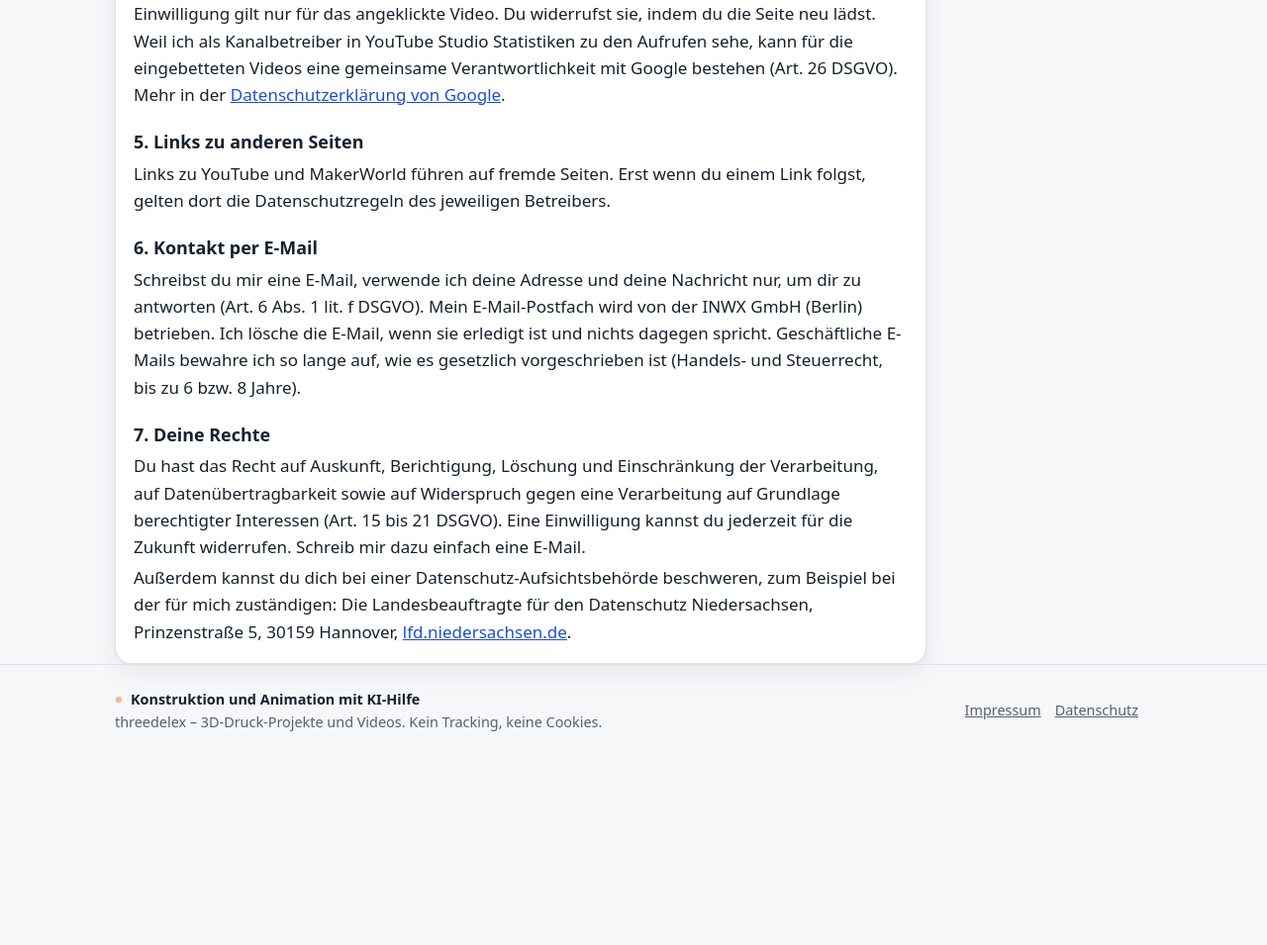
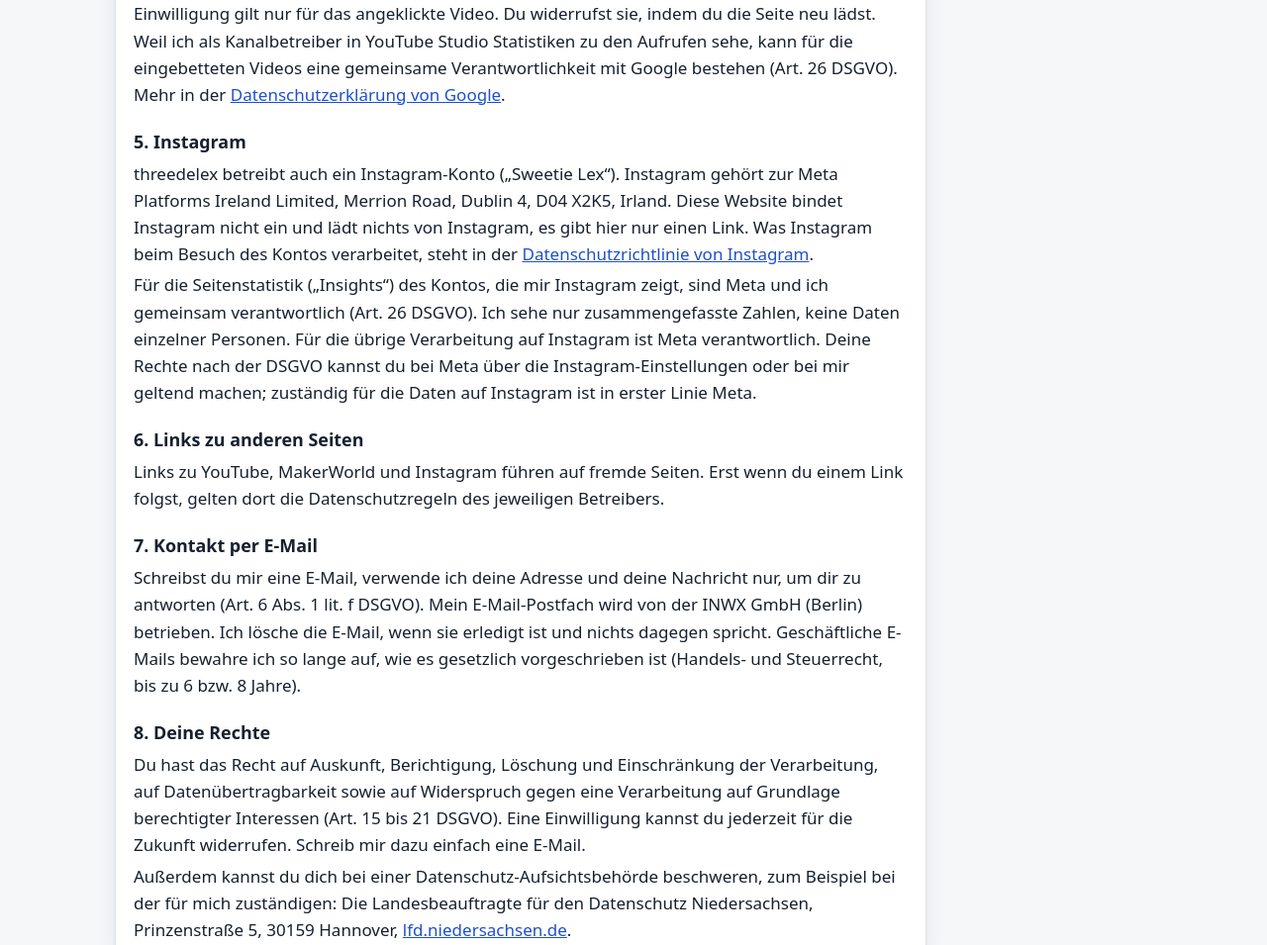
Before and after one commit to thelichtler-cloud/threedelex-web, a plain HTML site: page datenschutz/index.html in a window 1280 px wide. Shown: the part 1540-2495 px from the top of the page at 99% size. Before the commit the page ends 2311 px from the top, so only its background shows below. Drawn offline with Linux system fonts and the light colour scheme.

Commit message:
Impressum und Datenschutz: Instagram (Sweetie Lex) ergänzt, Hobbydrucke ersetzt
Co-Authored-By: Claude Opus 5.5 <noreply@anthropic.com>

```diff
--- a/datenschutz/index.html
+++ b/datenschutz/index.html
@@ -59,15 +59,23 @@
   kann für die eingebetteten Videos eine gemeinsame Verantwortlichkeit mit Google bestehen (Art. 26 DSGVO).
   Mehr in der <a href="https://policies.google.com/privacy?hl=de" rel="noopener">Datenschutzerklärung von Google</a>.</p>
 
-  <h3>5. Links zu anderen Seiten</h3>
-  <p>Links zu YouTube und MakerWorld führen auf fremde Seiten. Erst wenn du einem Link folgst, gelten dort die Datenschutzregeln des jeweiligen Betreibers.</p>
+  <h3 id="instagram">5. Instagram</h3>
+  <p>threedelex betreibt auch ein Instagram-Konto („Sweetie Lex“). Instagram gehört zur Meta Platforms Ireland Limited, Merrion Road, Dublin 4, D04 X2K5, Irland.
+  Diese Website bindet Instagram nicht ein und lädt nichts von Instagram, es gibt hier nur einen Link. Was Instagram beim Besuch des Kontos verarbeitet,
+  steht in der <a href="https://privacycenter.instagram.com/policy" rel="noopener">Datenschutzrichtlinie von Instagram</a>.</p>
+  <p>Für die Seitenstatistik („Insights“) des Kontos, die mir Instagram zeigt, sind Meta und ich gemeinsam verantwortlich (Art. 26 DSGVO).
+  Ich sehe nur zusammengefasste Zahlen, keine Daten einzelner Personen. Für die übrige Verarbeitung auf Instagram ist Meta verantwortlich.
+  Deine Rechte nach der DSGVO kannst du bei Meta über die Instagram-Einstellungen oder bei mir geltend machen; zuständig für die Daten auf Instagram ist in erster Linie Meta.</p>
 
-  <h3>6. Kontakt per E-Mail</h3>
+  <h3>6. Links zu anderen Seiten</h3>
+  <p>Links zu YouTube, MakerWorld und Instagram führen auf fremde Seiten. Erst wenn du einem Link folgst, gelten dort die Datenschutzregeln des jeweiligen Betreibers.</p>
+
+  <h3>7. Kontakt per E-Mail</h3>
   <p>Schreibst du mir eine E-Mail, verwende ich deine Adresse und deine Nachricht nur, um dir zu antworten (Art. 6 Abs. 1 lit. f DSGVO). Mein E-Mail-Postfach wird von der
   INWX GmbH (Berlin) betrieben. Ich lösche die E-Mail, wenn sie erledigt ist und nichts dagegen spricht. Geschäftliche E-Mails bewahre ich so lange auf, wie es gesetzlich
   vorgeschrieben ist (Handels- und Steuerrecht, bis zu 6 bzw. 8 Jahre).</p>
 
-  <h3>7. Deine Rechte</h3>
+  <h3>8. Deine Rechte</h3>
   <p>Du hast das Recht auf Auskunft, Berichtigung, Löschung und Einschränkung der Verarbeitung, auf Datenübertragbarkeit sowie auf Widerspruch gegen eine Verarbeitung auf Grundlage
   berechtigter Interessen (Art. 15 bis 21 DSGVO). Eine Einwilligung kannst du jederzeit für die Zukunft widerrufen. Schreib mir dazu einfach eine E-Mail.</p>
   <p>Außerdem kannst du dich bei einer Datenschutz-Aufsichtsbehörde beschweren, zum Beispiel bei der für mich zuständigen:
```
Also changed, not shown: impressum/index.html (+4 -2 lines).
